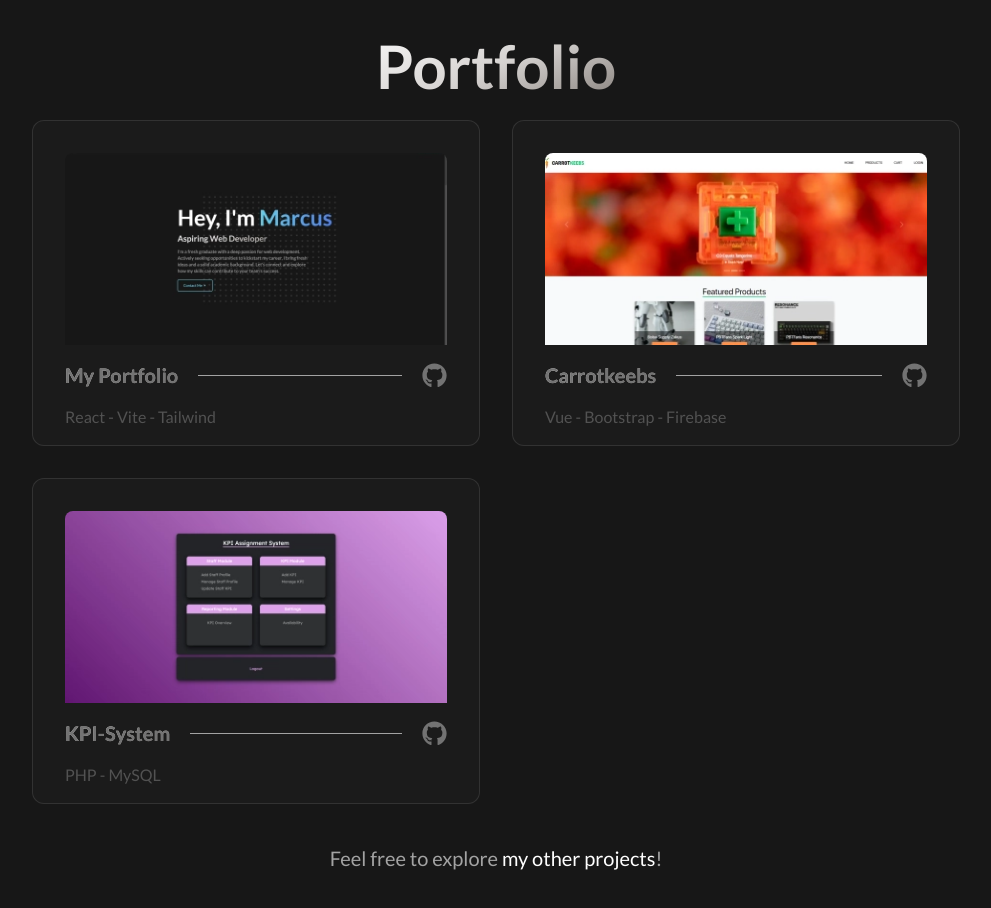
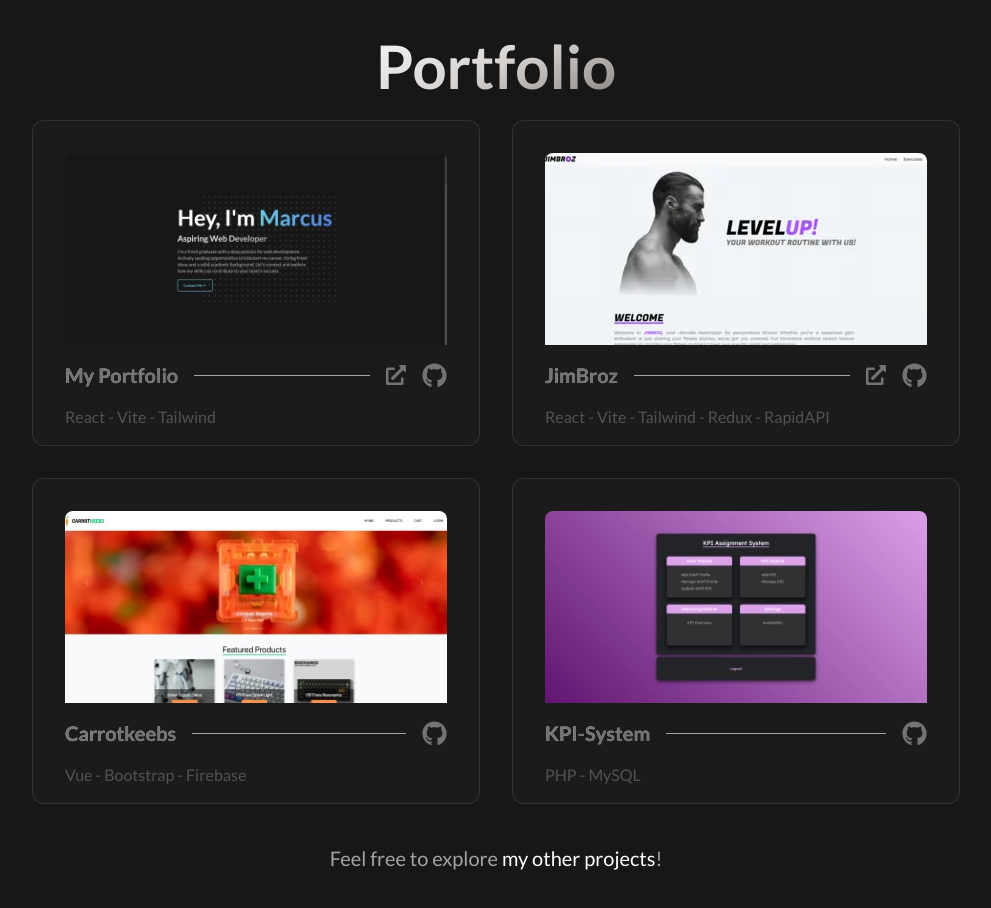
Before and after one commit to marcus6183/my-portfolio, a React (Vite) app: page / in a window 1280 px wide. Shown: the part 2420-3328 px from the top of the page, without its empty margins (144-1135 px from the left). Built offline with nearby package versions, Linux system fonts and the light colour scheme.

Commit message:
Add: Jimbroz project to portfolio
- Webp thumbnails
- Added live site link to projects

```diff
--- a/src/components/Portfolio.jsx
+++ b/src/components/Portfolio.jsx
@@ -7,13 +7,23 @@ const Portfolio = () => {
             thumbnailPath: "/portfolio-website.webp",
             thumbnailPathSM: "/portfolio-website-sm.webp",
             projectName: "My Portfolio",
+            liveSiteURL: "https://marcusw6183.netlify.app/",
             githubURL: "https://github.com/marcus6183/my-portfolio",
             techStack: ["React", "Vite", "Tailwind"],
+        },
+        {
+            thumbnailPath: "/jimbroz-thumbnail.webp",
+            thumbnailPathSM: "/jimbroz-thumbnail-sm.webp",
+            projectName: "JimBroz",
+            liveSiteURL: "https://jimbroz.netlify.app/",
+            githubURL: "https://github.com/marcus6183/jimbroz",
+            techStack: ["React", "Vite", "Tailwind", "Redux", "RapidAPI"],
         },
         {
             thumbnailPath: "/carrot-keebs-thumbnail.webp",
             thumbnailPathSM: "/carrot-keebs-thumbnail-sm.webp",
             projectName: "Carrotkeebs",
+            liveSiteURL: null,
             githubURL:
                 "https://github.com/marcus6183/COS30043-Custom-Web-Application",
             techStack: ["Vue", "Bootstrap", "Firebase"],
@@ -22,6 +32,7 @@ const Portfolio = () => {
             thumbnailPath: "/KPI-Management-System.webp",
             thumbnailPathSM: "/KPI-Management-System-sm.webp",
             projectName: "KPI-System",
+            liveSiteURL: null,
             githubURL: "https://github.com/marcus6183/KPI-Management-System",
             techStack: ["PHP", "MySQL"],
         },
--- a/src/components/PortfolioCard.jsx
+++ b/src/components/PortfolioCard.jsx
@@ -1,5 +1,5 @@
 import styles from "./PortfolioCard.module.css";
-import { FaGithub } from "react-icons/fa";
+import { FaGithub, FaExternalLinkAlt } from "react-icons/fa";
 
 const PortfolioCard = (props) => {
     const { project } = props;
@@ -16,11 +16,24 @@ const PortfolioCard = (props) => {
                 />
             </div>
             {/* Project Title and GitHub link */}
-            <div className="w-full flex items-center gap-5 px-8 mt-4">
+            <div className="w-full flex items-center gap-4 px-8 mt-4">
                 <h3 className="text-xl font-bold whitespace-nowrap text-neutral-500 bg-clip-text inline-block bg-gradient-to-br from-white via-stone-300 to-stone-500 group-hover:animate-gradientText group-hover:text-transparent duration-200">
                     {project.projectName}
                 </h3>
                 <div className="w-full h-[0.5px] bg-neutral-400 group-hover:bg-gradient-to-r from-emerald-100 via-cyan-400 to-blue-500 duration-200"></div>
+                {project.liveSiteURL && (
+                    <a
+                        href={project.liveSiteURL}
+                        target="_blank"
+                        rel="noopener noreferrer"
+                        aria-label="Link to Live Site"
+                    >
+                        <FaExternalLinkAlt
+                            className="text-neutral-500 hover:text-white duration-200"
+                            size={20}
+                        />
+                    </a>
+                )}
                 <a
                     href={project.githubURL}
                     target="_blank"
```
Also changed, not shown: public/jimbroz-thumbnail-sm.webp (added), public/jimbroz-thumbnail.webp (added).
